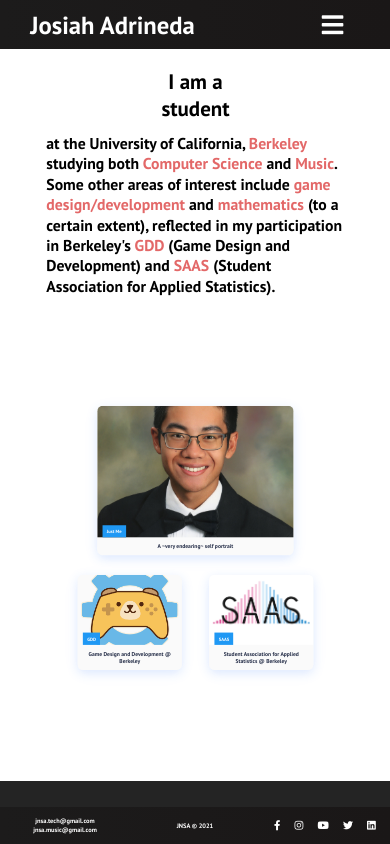
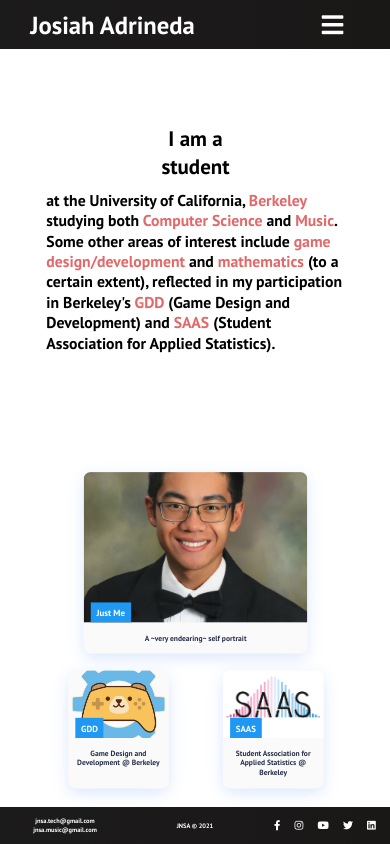
Before and after one commit to josiahadrineda/Personal-Website, a React (Create React App) app: page / in a window 390 px wide. Built offline with nearby package versions, Linux system fonts and the light colour scheme.

Commit message:
Screen orientation fixes (still needs more work with the smaller resolutions)

```diff
--- a/src/components/Cards.css
+++ b/src/components/Cards.css
@@ -66,7 +66,7 @@
     margin-left: 10px;
     padding: 6px 8px;
     max-width: 100%;
-    font-size: calc(0.7vh + 0.7vw);
+    font-size: calc(1vh + 1vw);
     font-weight: 700;
     color: #fff;
     background-color: #1f98f4;
@@ -96,7 +96,7 @@
     display: flex;
     justify-content: center;
     align-items: center;
-    padding: 10px 10px;
+    padding: 15px 10px;
   }
 
   .cards__item__text {
@@ -129,18 +129,17 @@
       display: flex;
       flex-flow: row;
       margin-bottom: 24px;
-      margin: 1vw 1vw;
+      margin: -3vw 1vw;
     }
 
     .cards__item {
       display: flex;
       flex: 1;
-      margin: -3vh -3vw;
       border-radius: 10px;
     }
 
     .cards__item__link {
-      transform: scale(0.7);
+      transform: scale(0.8);
     }
   }
 
--- a/src/components/Footer.css
+++ b/src/components/Footer.css
@@ -43,7 +43,7 @@
     font-size: calc(0.5vh + 1.5vw);
 }
 
-@media screen and (max-width: 400px) {
+@media screen and (max-width: 450px) {
     .contact-info {
         flex-flow: column;
         align-items: center;
--- a/src/components/Navbar.css
+++ b/src/components/Navbar.css
@@ -98,7 +98,7 @@
         height: 90vh;
         position: absolute;
         top: calc(4vh + 4vw);
-        left: -100%;
+        left: -110%;
         opacity: 1;
         transition: all 0.5s ease;
     }
--- a/src/components/Navbar.js
+++ b/src/components/Navbar.js
@@ -23,35 +23,35 @@ function Navbar({bgColor}) {
                     </div>
                     <ul className={click ? "nav-menu active" + (bgColor === "black" ? " white" : "") : "nav-menu"}>
                         <li className="nav-item">
-                            <a href="#" className={"nav-anchors" + (bgColor === "black" ? " white" : "")} onClick={() => {closeMobileMenu(); delay("#student", 50); return false}}>
+                            <a className={"nav-anchors" + (bgColor === "black" ? " white" : "")} onClick={() => {closeMobileMenu(); delay("#student", 50); return false}}>
                                 <div className="nav-anchors-text">
                                     student
                                 </div>
                             </a>
                         </li>
                         <li className="nav-item">
-                            <a href="#" className={"nav-anchors" + (bgColor === "black" ? " white" : "")} onClick={() => {closeMobileMenu(); delay("#developer", 50); return false}}>
+                            <a className={"nav-anchors" + (bgColor === "black" ? " white" : "")} onClick={() => {closeMobileMenu(); delay("#developer", 50); return false}}>
                                 <div className="nav-anchors-text">
                                     developer
                                 </div>
                             </a>
                         </li>
                         <li className="nav-item">
-                            <a href="#" className={"nav-anchors" + (bgColor === "black" ? " white" : "")} onClick={() => {closeMobileMenu(); delay("#game creator", 50); return false}}>
+                            <a className={"nav-anchors" + (bgColor === "black" ? " white" : "")} onClick={() => {closeMobileMenu(); delay("#game creator", 50); return false}}>
                                 <div className="nav-anchors-text">
                                     game creator
                                 </div>
                             </a>
                         </li>
                         <li className="nav-item">
-                            <a href="#" className={"nav-anchors" + (bgColor === "black" ? " white" : "")} onClick={() => {closeMobileMenu(); delay("#composer", 50); return false}}>
+                            <a className={"nav-anchors" + (bgColor === "black" ? " white" : "")} onClick={() => {closeMobileMenu(); delay("#composer", 50); return false}}>
                                 <div className="nav-anchors-text">
                                     composer
                                 </div>
                             </a>
                         </li>
                         <li className="nav-item">
-                            <a href="#" className={"nav-anchors" + (bgColor === "black" ? " white" : "")} onClick={() => {closeMobileMenu(); delay("#transcriber", 50); return false}}>
+                            <a className={"nav-anchors" + (bgColor === "black" ? " white" : "")} onClick={() => {closeMobileMenu(); delay("#transcriber", 50); return false}}>
                                 <div className="nav-anchors-text">
                                     transcriber
                                 </div>
--- a/src/components/Section.css
+++ b/src/components/Section.css
@@ -33,7 +33,6 @@
     align-items: center;
     width: 100%;
     height: 100%;
-    margin-top: calc(4vh + 4vw)
 }
 
 .pretitle {
@@ -55,7 +54,7 @@
     align-items: center;
 }
 
-@media screen and (max-width: 600px) {
+@media screen and (max-width: 420px) {
     .section-content {
         display: flex;
         flex-direction: column;
@@ -67,7 +66,6 @@
         height: 100vh;
         max-height: 100%;
         margin: 0 auto;
-        transform: scale(0.85)
     }
 
     .section-info {
@@ -76,10 +74,16 @@
         justify-content: center;
         align-items: center;
         width: 100%;
+        margin-bottom: calc(-4vh - 4vw);
+        transform: scale(0.85);
+    }
+
+    .section-works {
+        margin-top: calc(-4vh - 4vw);
     }
 }
 
-@media screen and (min-width: 600px) and (orientation: portrait) {
+@media screen and (min-width: 420px) and (orientation: portrait) {
     .section-content {
         display: flex;
         flex-direction: column;
@@ -107,7 +111,7 @@
     }
 }
 
-@media screen and (min-width: 600px) and (orientation: landscape) {
+@media screen and (min-width: 420px) and (orientation: landscape) {
     .section-content {
         display: flex;
         flex-direction: row;
@@ -142,3 +146,9 @@
         font-size: calc(1.3vw + 1.3vh);
     }
 }
+
+@media screen and (min-width: 1024px) {
+    .section, .section-dark {
+        margin-top: 0;
+    }
+}
--- a/src/components/Section.js
+++ b/src/components/Section.js
@@ -3,8 +3,8 @@ import './Section.css'
 
 function Section({ title, subtitle, works, dark, id }) {
     return (
-        <div className={"section" + (dark ? "-dark" : "")}>
-            <div className="section-content" id={id}>
+        <div className={"section" + (dark ? "-dark" : "")} id={id}>
+            <div className="section-content">
                 <div className="section-info">
                     <h1 className="pretitle">I am a</h1>
                     <h1 className="title">{title}</h1>
```
Also changed, not shown: 1 other file (tests, documents, lock files or other folders).
